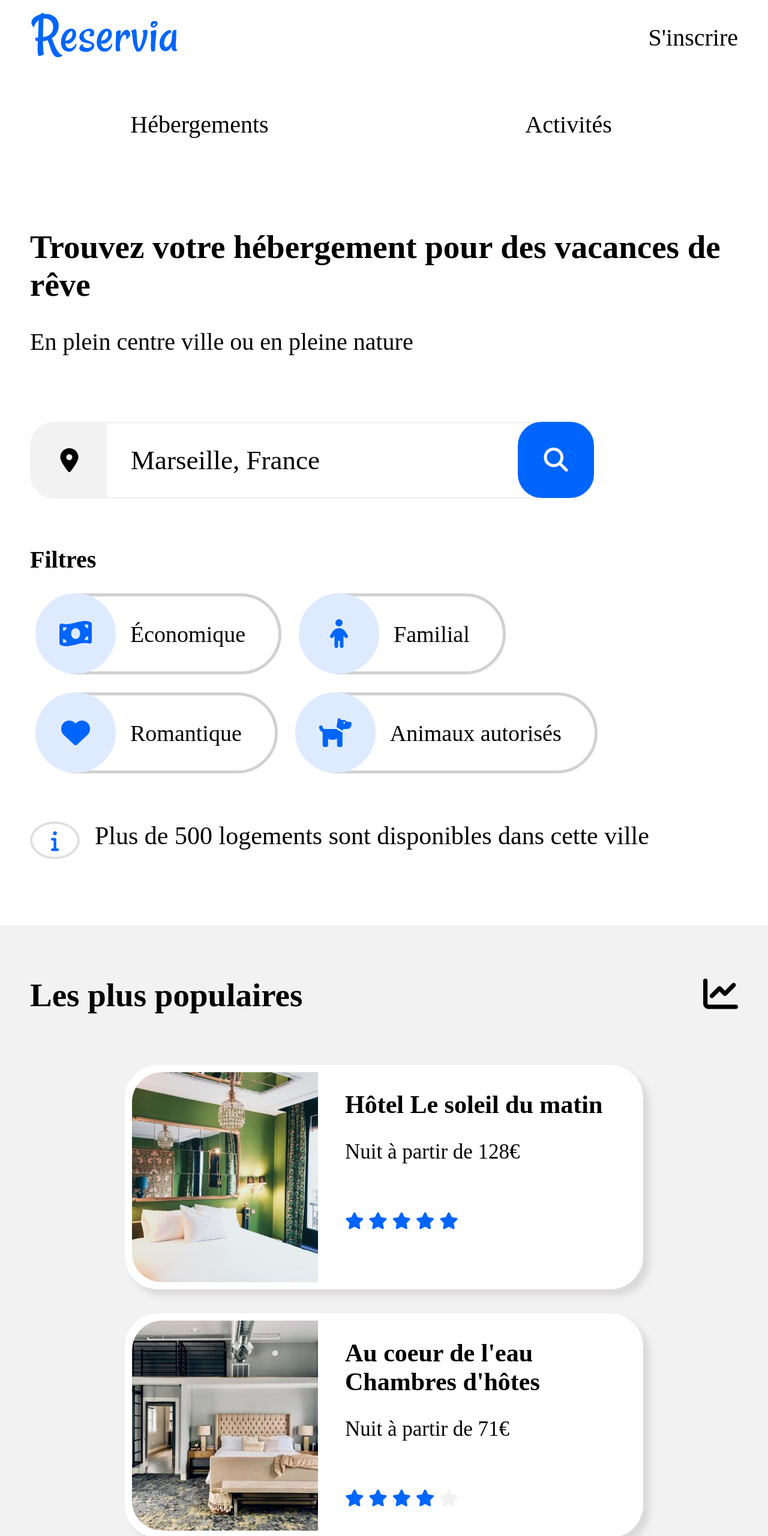
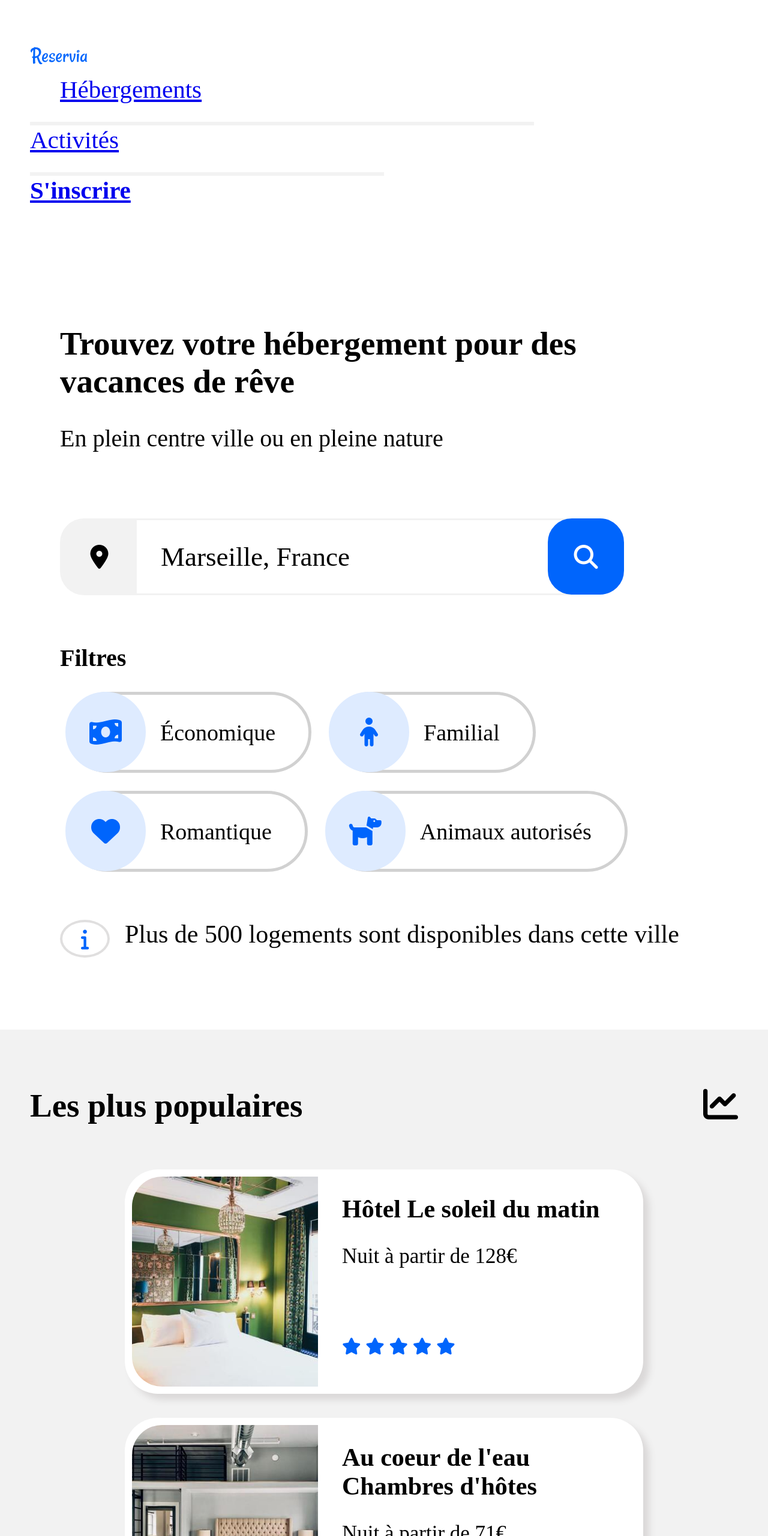
Before and after one commit to Angy98-code/reservia, a plain HTML site: page doc.html in a window 1280 px wide. Shown: the part 80-2640 px from the top of the page at 60% size. Drawn offline with Linux system fonts and the light colour scheme; a web font is replaced by a local one.

Commit message:
passage taille iphone ordi

```diff
--- a/style.css
+++ b/style.css
@@ -61,90 +61,96 @@
     margin: 0;
 }
 /* 1ère partie header */
+
 header
 {
-    padding : 0 50px 10px 50px;
+    text-decoration: none;
+    color: black;
+    font-family: "ralewaysemibold";
+    font-size: 41px;
+    margin: 0;
+    padding : 70px 50px 50px 50px;
 }
 
-.premsentete
+
+.change
 {
-    display: grid;
+    display: flex;
     flex-wrap: wrap;
-    grid-template-columns: 1fr 1fr;
-    grid-template-rows: 1fr 1fr;
-    column-gap : 50px;
-    row-gap: 20px;
+    row-gap: 60px;
     justify-content: space-between;
     align-items: center;
 }
 
-.premsentete a
+.ins
 {
-    text-decoration: none;
-    color: black;
-    font-family: "ralewaysemibold";
-    font-size: 40px;
-}
-/* hover ne fonctionne pas*/
-header a:hover
-{
-    text-decoration: none;
-    color:#0065FC;
-    font-weight: bold;
-    border-bottom: #0065FC solid 20px;
-    padding-bottom: 70px;
-    width: 250px;
-}
-
-header a:focus /* c bon ? */
-{
-    text-decoration: none;
-    font-weight: bold;
-    border-bottom: 3px solid #0065FC;
-    color: #0065FC;
-    padding: 16px;
-    width: 49.5%;
-   /*pas encore bon*/
-}
-
-.logo img
-{
-    width: 250px;
-}
-
-.logo
-{
-   grid-column: 1/2;
-   grid-row: 1/2;
-   justify-self: start;
+text-decoration: none;
+color: #0065FC;
+font-weight: bold;
 }
 
 .heb
 {
-    grid-column: 1/2;
-    grid-row: 2/3;
-    justify-self: center;
+   padding: 0 200px 0 50px;
 }
+
+.heb
+{
+text-decoration: none;
+color: black;
+font-family: "ralewayregular";
+border-bottom: 6px #F2F2F2 solid;
+padding-bottom: 30px;
+width: 50%;
+
+}
+
 
 .act
 {
-    grid-column: 2/3;
-    grid-row: 2/3;
-    justify-self: center;
+text-decoration: none;
+color: black;
+font-family: "ralewayregular";
+border-bottom: 6px #F2F2F2 solid;
+padding-bottom: 30px;
+width: 50%;
+
 }
 
-.ins
+header nav a:focus
 {
-    grid-column: 2/3;
-    grid-row: 1/2;
-    justify-self: end;
+    color : #0065FC;
+    border-bottom: solid 6px #0065FC;
 }
+
+
+#logo img
+{
+    width: 250px;
+    padding-right: 150px;
+}
+
+/*@media screen and (min-width:768px) {
+    .logo img
+    {
+        width: 50px;
+    }
+}
+*/
 
 /* 2ème header*/
 .entetedeux
 {
     margin-top: 80px;
     padding-bottom: 100px;
+    padding : 0 50px 10px 50px;
+}
+
+::placeholder
+{
+    font-family: "ralewayextrabold";
+    color: black;
+    opacity: 1;
 }
 
 h1
@@ -363,6 +369,11 @@
     margin:0;
 }
 
+.titrearticle
+{
+  padding-left: 50px;
+}
+
 .afficher
 {
     font-size: 48px;
@@ -420,6 +431,7 @@
     border: 0;
     color: black;
     padding-left: 30px;
+    text-decoration: none;
 }
 
 .containerarticle
@@ -443,7 +455,7 @@
     padding: 12px 12px 140px 12px;
     margin: 15px 0 15px 0;
     border-radius: 55px;
-    box-shadow: 10px 10px 12px rgb(218, 216, 216);
+    box-shadow: 1px 10px 10px rgb(233, 231, 231);
 }
 
 article img
@@ -458,28 +470,85 @@
 aside
 {
     background-color: #F2F2F2;
+    padding: 40px 0px 70px 0px;
+    margin-top: 60px;
+}
+
+aside strong
+{
+    font-size: "ralewayregular";
+    font-weight: normal;
+}
+
+.mark
+{
+    font-family: "ralewayextrabold";
+}
+
+aside .phrase
+{
+    font-size: 35px;
+    font-family: "ralewayregular";
+}
+
+aside H2
+{
+    font-family: "ralewaybold";
+    font-size: 42px;
     padding-top: 30px;
+    margin-top: 0px;
+    margin-bottom: 0px;
+    padding-right: 0%;
+    text-decoration: none;
+}
+
+aside .etoiles
+{
+    font-size: 28px;
+    padding-top:80px;
+}
+
+aside i
+{
+    color: #F2F2F2;
+    margin-bottom: 0px;
     padding-bottom: 0px;
-    display: flex;
-    flex-direction: column;
-    padding-bottom: 70px;
 }
+
+aside .bleu
+{
+    color: #0065FC;
+}
+
+aside .note
+{
+    font-size: 15px;
+    text-align: bottom;
+    margin-left: 5px;
+    color: black;
+    text-decoration: none;
+}
+
 
 .containeraside
 {
     display: flex;
     flex-wrap: wrap;
-    padding: 10px;
-    justify-content: center;
+    flex-direction: column;
+    align-content: center;
+    text-decoration: none;
+}
+
+
+aside a
+{
+    text-decoration: none;
 }
 
 aside .carte
 {
-    display: flex;
-    flex-direction: row;
     padding: 12px;
-    margin-top: 20px;
-    margin-bottom: 20px;
+    margin: 20px 0 20px 0;
     border-radius: 55px;
     height: 350px;
     width: 840px;
@@ -497,17 +566,11 @@
     object-fit: cover;
 }
 
+/*en plus */
 aside .phrase
 {
     font-size: 35px;
     font-family: "ralewayregular";
-    padding-top: 0px;
-    margin-bottom: 0px;
-}
-
-.titrearticle
-{
-  padding-left: 50px;
 }
 
 .titrepop
@@ -531,58 +594,6 @@
 font-family: "ralewaysemibold";
 }
 
-aside H2
-{
-    font-family: "ralewaybold";
-    font-size: 42px;
-    padding-top: 30px;
-    margin-top: 0px;
-    margin-bottom: 0px;
-    padding-right: 0%;
-}
-
-aside .etoiles
-{
-    font-size: 28px;
-    /* propriete flex? */
-    padding-top:80px;
-}
-
-aside i
-{
-    color: #F2F2F2;
-    margin-bottom: 0px;
-    padding-bottom: 0px;
-}
-
-aside .bleu
-{
-    color: #0065FC;
-}
-
-aside .note
-{
-    font-size: 15px;
-    text-align: bottom;
-    margin-left: 5px;
-}
-
-aside strong
-{
-    font-size: "ralewayregular";
-    font-weight: normal;
-}
-
-.mark
-{
-    font-family: "ralewayextrabold";
-}
-
-aside .phrase
-{
-    font-size: 35px;
-    font-family: "ralewayregular";
-}
 
 /* nav */
 nav H2
```
